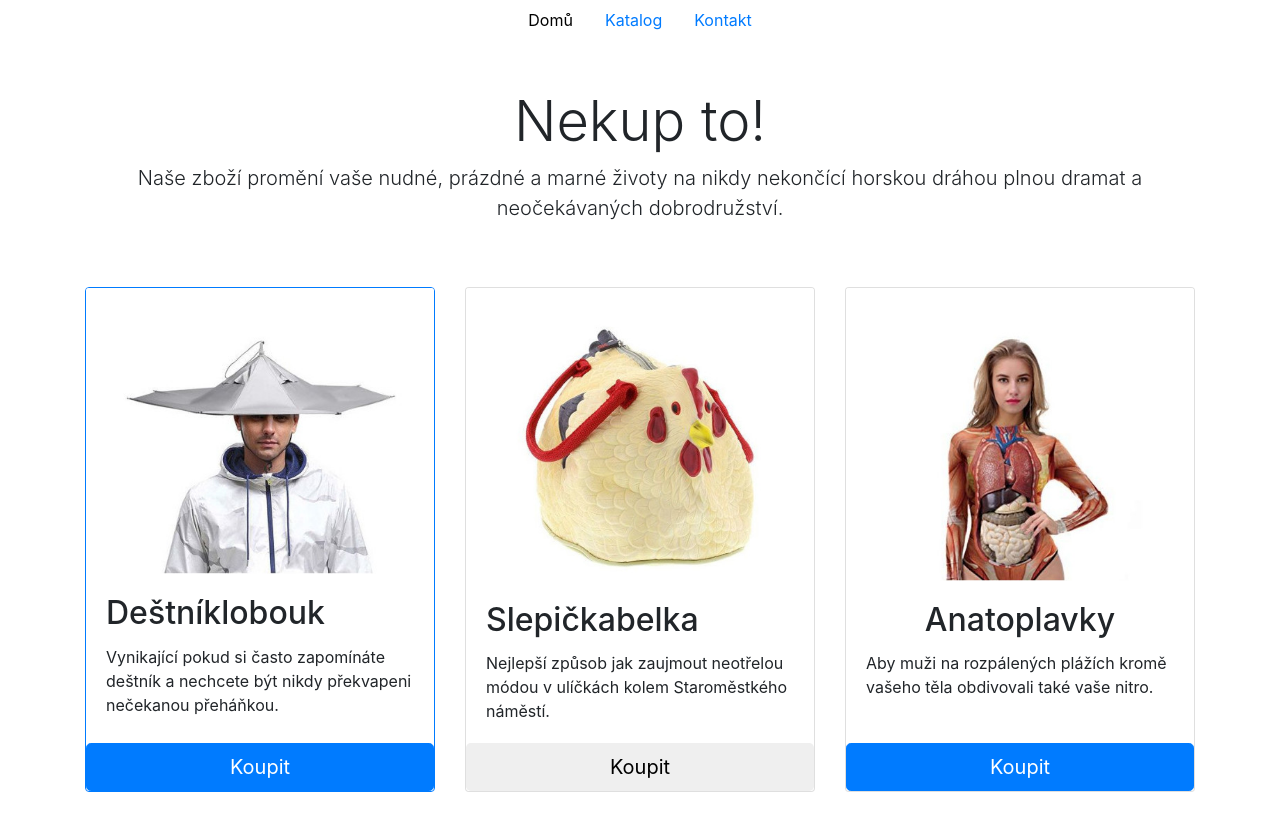
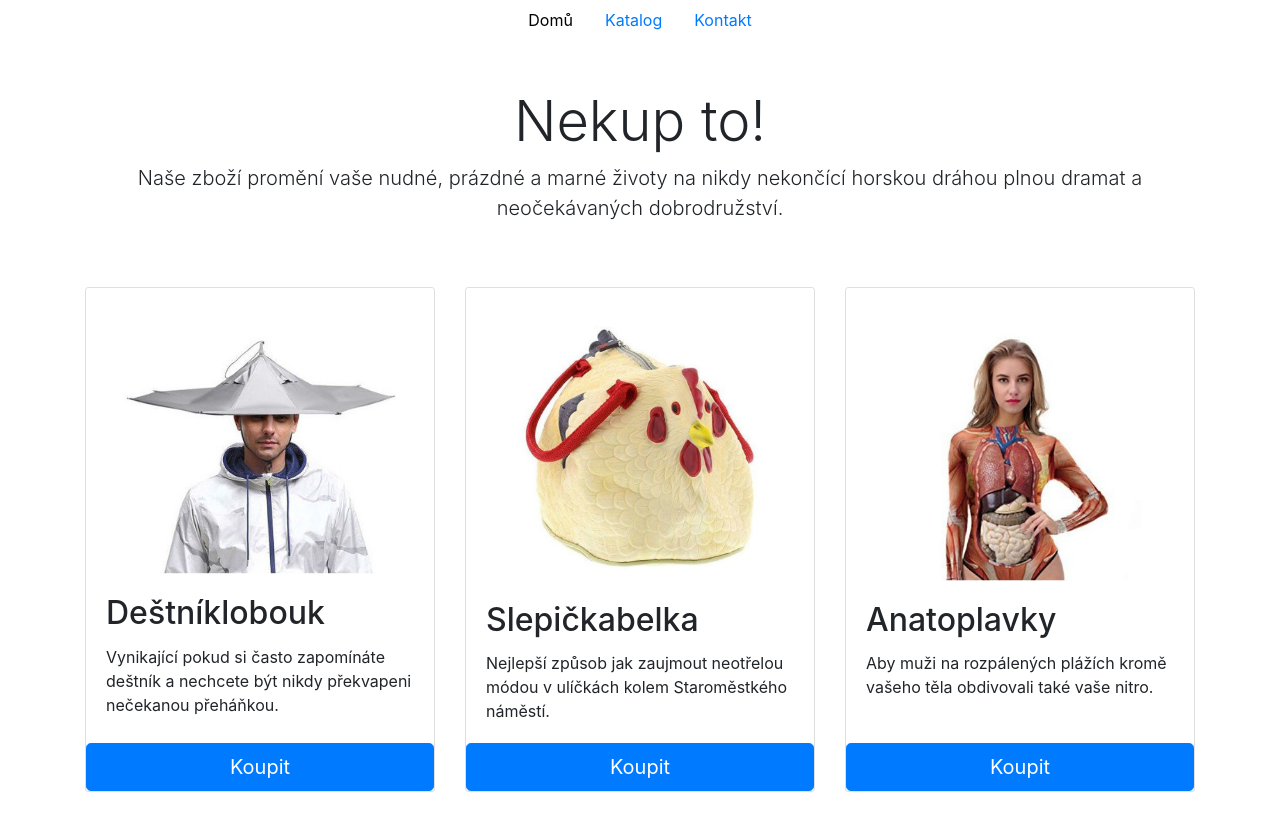
Before and after one commit to CreativeOxana/nekupto1, a plain HTML site: page index.html in a window 1280 px wide. Drawn offline with nearby package versions, Linux system fonts and the light colour scheme.

Commit message:
Adding js structure from HTML

```diff
--- a/index.html
+++ b/index.html
@@ -1,13 +1,20 @@
 <!DOCTYPE html>
 <html lang="en">
-
   <head>
     <meta charset="UTF-8" />
     <meta name="viewport" content="width=device-width, initial-scale=1.0" />
     <link rel="icon" sizes="16x16" type="image/png" href="/img/icon-16.png" />
-  <link rel="icon" sizes="128x128" type="image/png" href="/img/icon-128.png" />
+    <link
+      rel="icon"
+      sizes="128x128"
+      type="image/png"
+      href="/img/icon-128.png"
+    />
 
-  <link rel="stylesheet" href="https://maxcdn.bootstrapcdn.com/bootstrap/4.0.0/css/bootstrap.min.css" />
+    <link
+      rel="stylesheet"
+      href="https://maxcdn.bootstrapcdn.com/bootstrap/4.0.0/css/bootstrap.min.css"
+    />
     <link rel="stylesheet" href="style.css" />
     <script type="module" src="index.js"></script>
 
@@ -26,12 +33,15 @@
 
       <div class="p-5 mx-auto text-center">
         <h1 class="display-4">Nekup to!</h1>
-      <p class="lead">Naše zboží promění vaše nudné, prázdné a marné životy na nikdy nekončící horskou dráhou plnou
-        dramat a neočekávaných dobrodružství.</p>
+        <p class="lead">
+          Naše zboží promění vaše nudné, prázdné a marné životy na nikdy
+          nekončící horskou dráhou plnou dramat a neočekávaných dobrodružství.
+        </p>
       </div>
 
       <div class="card-deck">
-      <div id="product1" class="card mb-4 box-shadow">
+        <div id="product1" class="card mb-4 box-shadow"></div>
+        <!-- <div id="product1" class="card mb-4 box-shadow">
         <img class="card-img-top" src="images/destniklobouk.jpg" alt="Card image cap">
         <div class="card-body">
           <h2 class="card-title">Deštníklobouk</h2>
@@ -40,28 +50,46 @@
 
         </div>
         <button type="button" class="btn btn-lg btn-primary btn-block">Koupit</button>
-      </div>
-
-      <div id="product2" class="card mb-4 box-shadow">
-        <img class="card-img-top" src="images/slepickabelka.jpg" alt="Slepičkabelka">
+      </div> -->
+        <div id="product2" class="card mb-4 box-shadow"></div>
+        <!-- <div id="product2" class="card mb-4 box-shadow">
+          <img
+            class="card-img-top"
+            src="images/slepickabelka.jpg"
+            alt="Slepičkabelka"
+          />
           <div class="card-body">
             <h2 class="card-title">Slepičkabelka</h2>
-          <p class="card-text">Nejlepší způsob jak zaujmout neotřelou módou v ulíčkách kolem Staroměstkého náměstí.</p>
+            <p class="card-text">
+              Nejlepší způsob jak zaujmout neotřelou módou v ulíčkách kolem
+              Staroměstkého náměstí.
+            </p>
+          </div>
+          <button type="button" class="btn btn-lg btn-primary btn-block">
+            Koupit
+          </button>
+        </div> -->
 
-        </div>
-        <button type="button" class="btn btn-lg btn-primary btn-block">Koupit</button>
-      </div>
+        <div id="product3" class="card mb-4 box-shadow"></div>
 
-      <div id="product3" class="card mb-4 box-shadow">
-        <img class="card-img-top" src="images/anatoplavky.jpg" alt="Anatoplavky">
+        <!-- <div id="product3" class="card mb-4 box-shadow">
+          <img
+            class="card-img-top"
+            src="images/anatoplavky.jpg"
+            alt="Anatoplavky"
+          />
           <div class="card-body">
             <h2 class="card-title">Anatoplavky</h2>
-          <p class="card-text">Aby muži na rozpálených plážích kromě vašeho těla obdivovali také vaše nitro.</p>
+            <p class="card-text">
+              Aby muži na rozpálených plážích kromě vašeho těla obdivovali také
+              vaše nitro.
+            </p>
           </div>
-        <button type="button" class="btn btn-lg btn-primary btn-block">Koupit</button>
-      </div>
+          <button type="button" class="btn btn-lg btn-primary btn-block">
+            Koupit
+          </button>
+        </div> -->
       </div>
     </div>
   </body>
-
 </html>
--- a/index.js
+++ b/index.js
@@ -19,11 +19,44 @@ const product3 = {
     'Aby muži na rozpálených plážích kromě vašeho těla obdivovali také vaše nitro.',
 };
 
-const firstCard = document.getElementById('product1');
-firstCard.classList.add('border-primary');
+// const firstCard = document.getElementById('product1');
+// firstCard.classList.add('border-primary');
 
-const buttonSecondCard = document.querySelector('#product2 button');
-buttonSecondCard.classList.remove('btn-primary');
+// const buttonSecondCard = document.querySelector('#product2 button');
+// buttonSecondCard.classList.remove('btn-primary');
 
-const centerTitle = document.querySelector('#product3 .card-title');
-centerTitle.classList.toggle('text-center');
+// const centerTitle = document.querySelector('#product3 .card-title');
+// centerTitle.classList.toggle('text-center');
+
+const product1HTML = `
+  <img class="card-img-top" src="${product1.image}" alt="Card image cap">
+  <div class="card-body">
+    <h2 class="card-title">${product1.name}</h2>
+    <p class="card-text">${product1.description}</p>
+  </div>
+  <button type="button" class="btn btn-lg btn-primary btn-block">Koupit</button>
+`;
+const product1Elm = document.querySelector('#product1');
+product1Elm.innerHTML = product1HTML;
+
+const product2HTML = `
+  <img class="card-img-top" src="${product2.image}" alt="Card image cap">
+  <div class="card-body">
+    <h2 class="card-title">${product2.name}</h2>
+    <p class="card-text">${product2.description}</p>
+  </div>
+  <button type="button" class="btn btn-lg btn-primary btn-block">Koupit</button>
+`;
+const product2Elm = document.querySelector('#product2');
+product2Elm.innerHTML = product2HTML;
+
+const product3HTML = `
+  <img class="card-img-top" src="${product3.image}" alt="Card image cap">
+  <div class="card-body">
+    <h2 class="card-title">${product3.name}</h2>
+    <p class="card-text">${product3.description}</p>
+  </div>
+  <button type="button" class="btn btn-lg btn-primary btn-block">Koupit</button>
+`;
+const product3Elm = document.querySelector('#product3');
+product3Elm.innerHTML = product3HTML;
```
Lines whose indentation alone changed are shown as unchanged.
